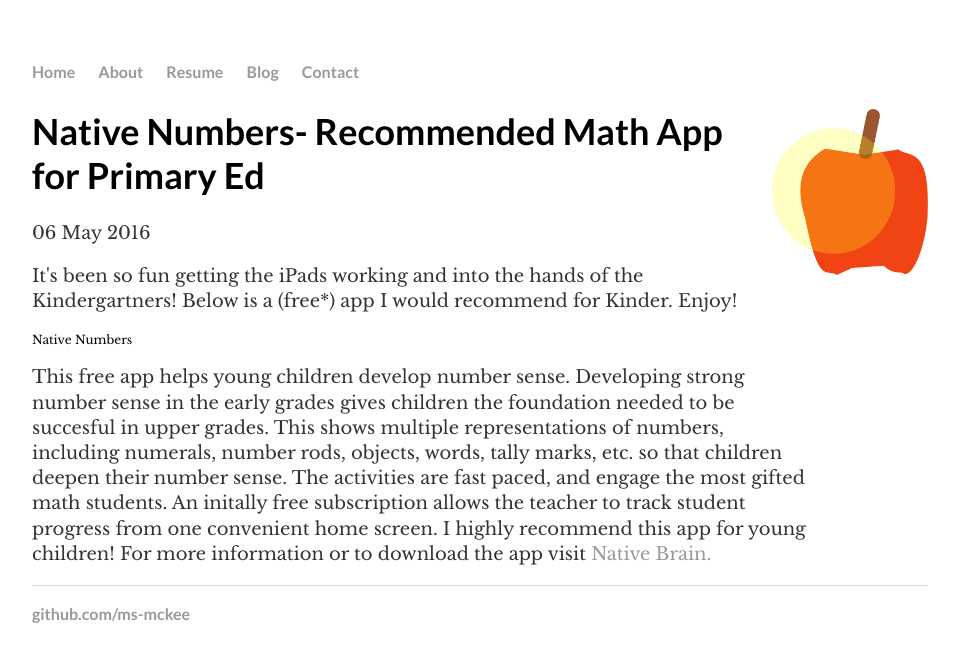
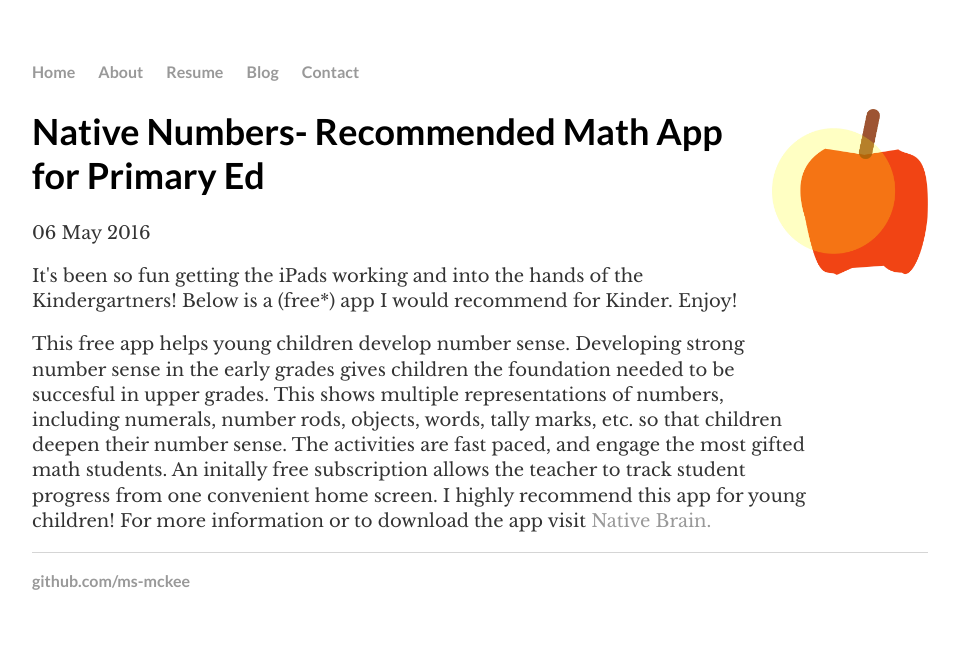
Before and after one commit to ms-mckee/ms-mckee.github.io, a Jekyll site: the page built from _posts/2016-05-12-nativenumbers.md, in a window 1280 px wide. Shown: the top 662 px of the page, without its empty margins (160-1119 px from the left). Built offline with Jekyll 4.4.1, drawn with Linux system fonts in a browser that asks for light colours.

```diff
--- a/_posts/2016-05-12-recommendedapps.md
+++ b/_posts/2016-05-12-nativenumbers.md
@@ -5,9 +5,6 @@
 ---
 <p>
 It's been so fun getting the iPads working and into the hands of the Kindergartners! Below is a (free*) app I would recommend for Kinder. Enjoy!
-</p>
-
-<h>Native Numbers</h>
 <p>
 This free app helps young children develop number sense. Developing strong number sense in the early grades gives children the foundation needed to be succesful in upper grades. This shows multiple representations of numbers, including numerals, number rods, objects, words, tally marks, etc. so that children deepen their number sense. The activities are fast paced, and engage the most gifted math students. An initally free subscription allows the teacher to track student progress from one convenient home screen.
 I highly recommend this app for young children!
```
